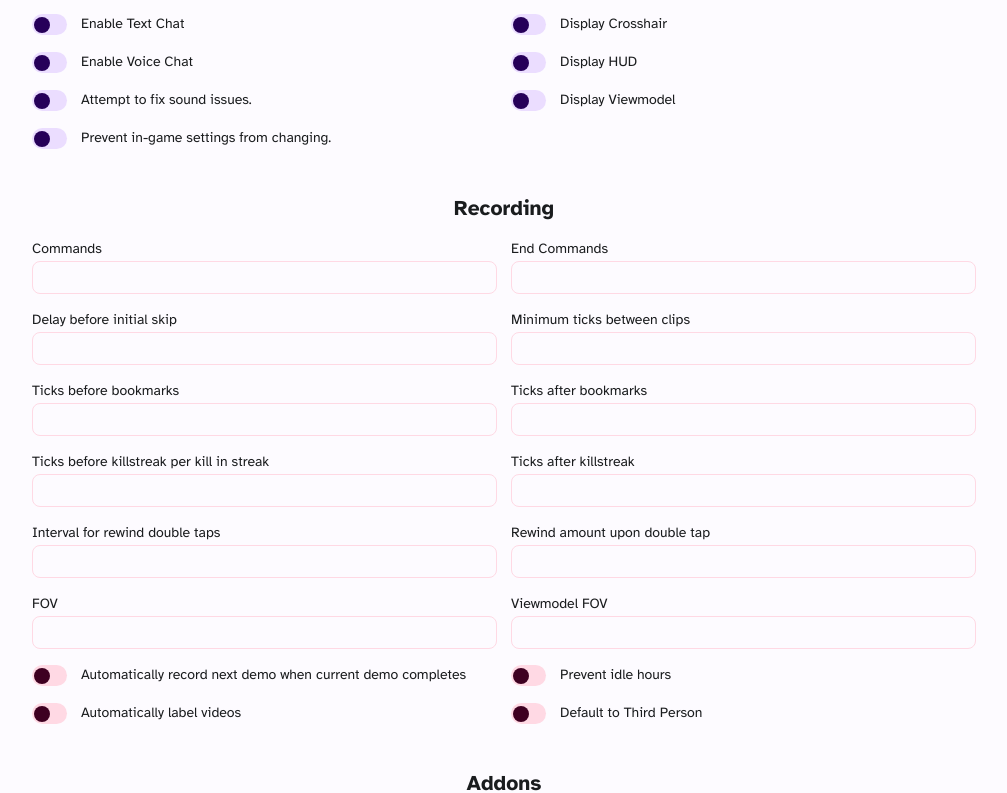
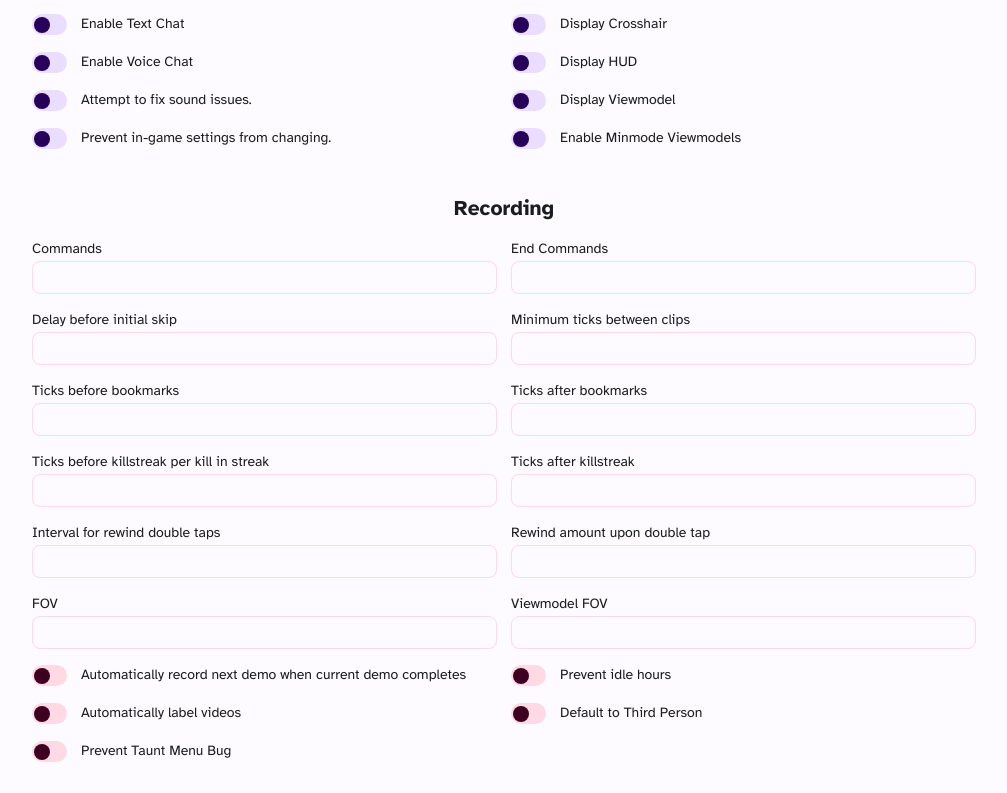
Before and after one commit to Mark-Prime/Melies, a SvelteKit app: page /settings in a window 1280 px wide. Shown: the part 350-1143 px from the top of the page, without its empty margins (136-1143 px from the left). Built offline with nearby package versions, Linux system fonts and the light colour scheme.

Commit message:
added support for minmode and prevent taunt bug settings

```diff
--- a/src/routes/settings/+page.svelte
+++ b/src/routes/settings/+page.svelte
@@ -190,6 +190,13 @@
     >
       Prevent in-game settings from changing.
     </div>
+  </div>
+  <div class="settings__switch">
+    <label class="switch">
+      <input type="checkbox" bind:checked={output_settings.minmode} />
+      <span class="slider round slider--sec"></span>
+    </label>
+    Enable Minmode Viewmodels
   </div>
 </div>
 
@@ -421,6 +428,19 @@
       Default to Third Person
     </div>
   </div>
+  <div class="settings__switch">
+    <label class="switch">
+      <input type="checkbox" bind:checked={recording_settings.prevent_taunt} />
+      <span class="slider round slider--tert"></span>
+    </label>
+    <div
+      class="tooltip"
+      data-tooltip={`Disabled the taunt command and prevents the menu from opening.`}
+      style={`--kills: 0;`}
+    >
+      Prevent Taunt Menu Bug
+    </div>
+  </div>
 </div>
 
 <h2>Addons</h2>
```
Also changed, not shown: 1 other file (tests, documents, lock files or other folders).
